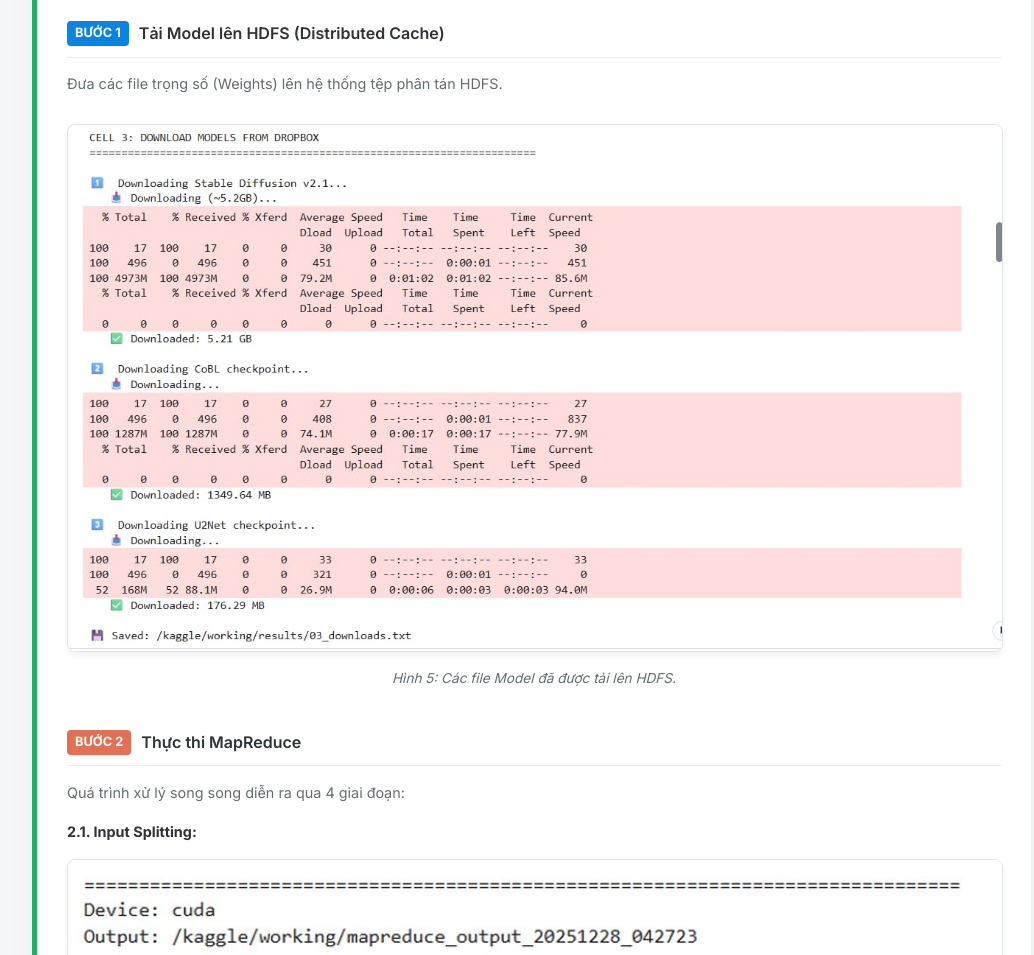
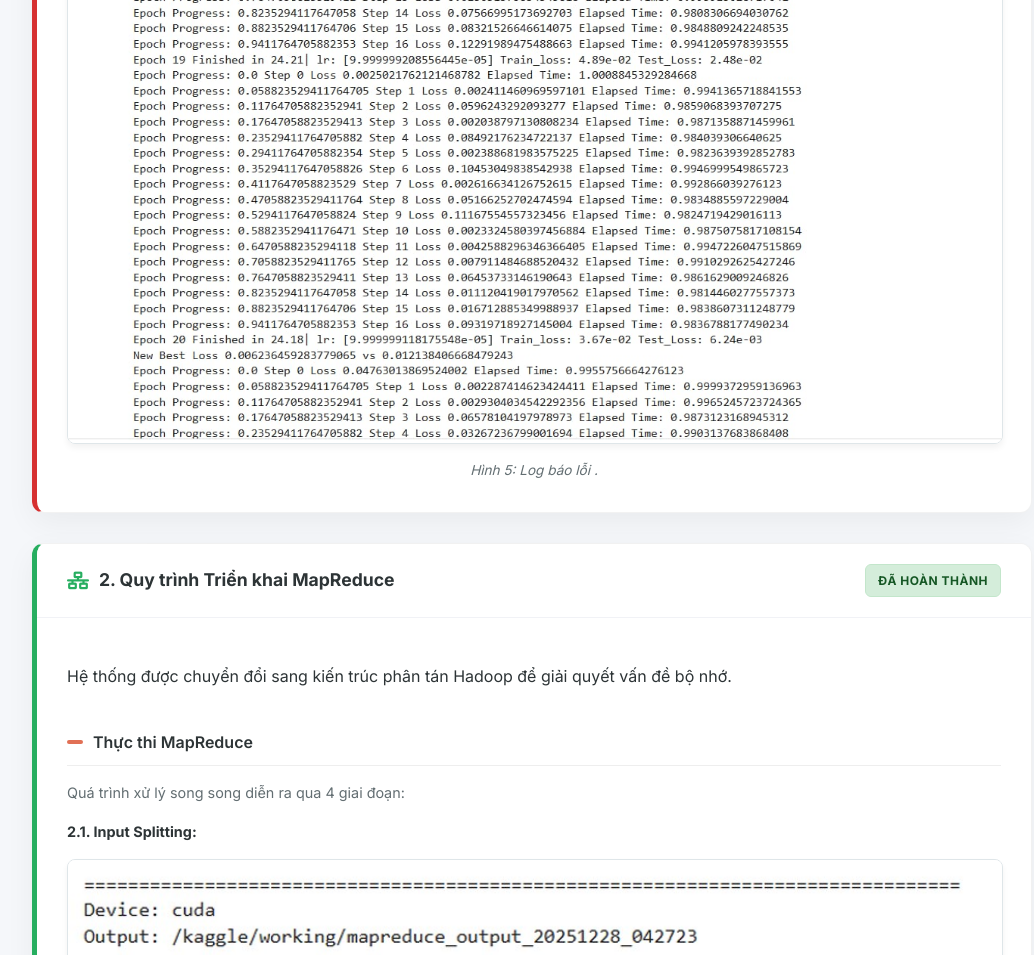
Before and after one commit to tranphuong04/tranphuong04.github.io, a plain HTML site: page index.html in a window 1280 px wide. Shown: the part 2440-3395 px from the top of the page, without its empty margins (108-1142 px from the left). Drawn offline with Linux system fonts and the light colour scheme.

Commit message:
update index

```diff
--- a/index.html
+++ b/index.html
@@ -83,7 +83,7 @@
 
                 <div class="step-title">
                     <span class="step-num" style="background: #27ae60;">BƯỚC 2</span>
-                    Train dữ liệu
+                    Tải dữ liệu lên
                 </div>
                 <div style="display: flex; gap: 20px; flex-wrap: wrap;">
                     <div style="flex: 1;">
@@ -95,6 +95,14 @@
                         <div class="caption">Hình 3: Mẫu ảnh ngẫu nhiên từ tập Train.</div>
                     </div>
                 </div>
+
+                <div class="step-title">
+                    <span class="step-num" style="background: #0984e3;">BƯỚC 3</span>
+                    Train dữ liệu
+                </div>
+                <p style="font-size: 0.9rem; color: #636e72;">Đưa các file trọng số (Weights) lên hệ thống tệp phân tán HDFS.</p>
+                <img src="images/hdfs_models.jfif" alt="File model trên HDFS" class="evidence-img">
+                <div class="caption">Hình 4: Các file Model đã được tải lên HDFS.</div>
             </div>
         </div>
 
@@ -111,7 +119,7 @@
                 <p><strong>Kết quả thực tế:</strong> Hệ thống bị treo do tràn bộ nhớ.</p>
 
                 <img src="images/manual_fail.jfif" alt="Ảnh lỗi Java Heap Space" class="evidence-img">
-                <div class="caption">Hình 4: Log báo lỗi .</div>
+                <div class="caption">Hình 5: Log báo lỗi .</div>
             </div>
         </div>
 
@@ -127,15 +135,7 @@
                 <p>Hệ thống được chuyển đổi sang kiến trúc phân tán Hadoop để giải quyết vấn đề bộ nhớ.</p>
 
                 <div class="step-title">
-                    <span class="step-num" style="background: #0984e3;">BƯỚC 1</span>
-                    Tải Model lên HDFS (Distributed Cache)
-                </div>
-                <p style="font-size: 0.9rem; color: #636e72;">Đưa các file trọng số (Weights) lên hệ thống tệp phân tán HDFS.</p>
-                <img src="images/hdfs_models.jfif" alt="File model trên HDFS" class="evidence-img">
-                <div class="caption">Hình 5: Các file Model đã được tải lên HDFS.</div>
-
-                <div class="step-title">
-                    <span class="step-num" style="background: #e17055;">BƯỚC 2</span>
+                    <span class="step-num" style="background: #e17055;"></span>
                     Thực thi MapReduce
                 </div>
                 <p style="font-size: 0.9rem; color: #636e72; margin-bottom: 15px;">Quá trình xử lý song song diễn ra qua 4 giai đoạn:</p>
```
